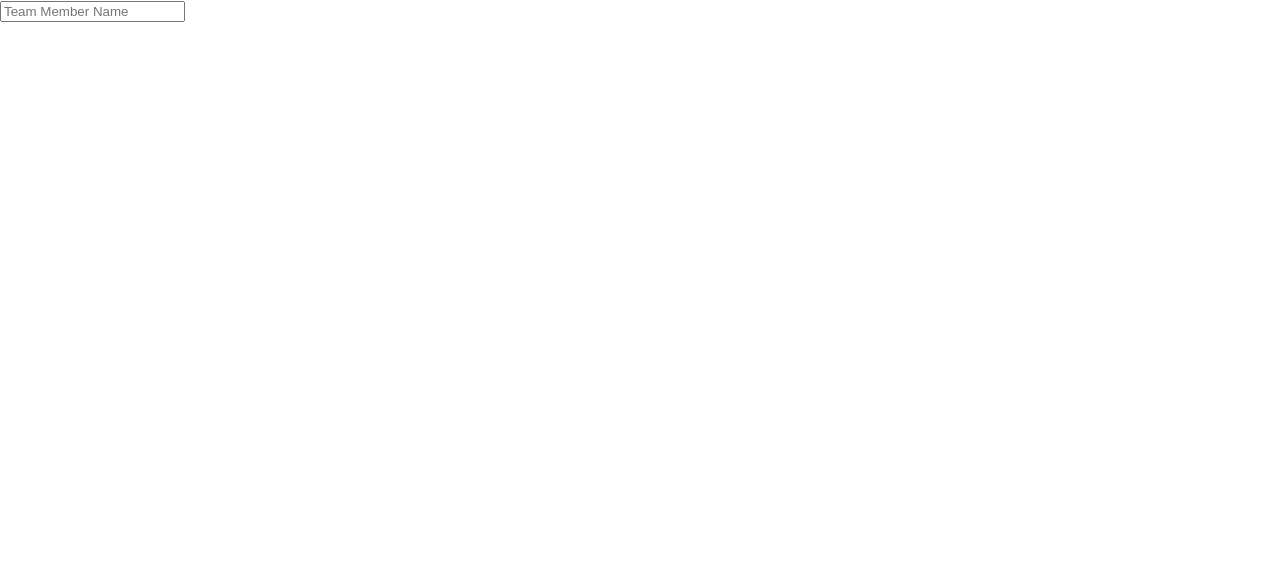
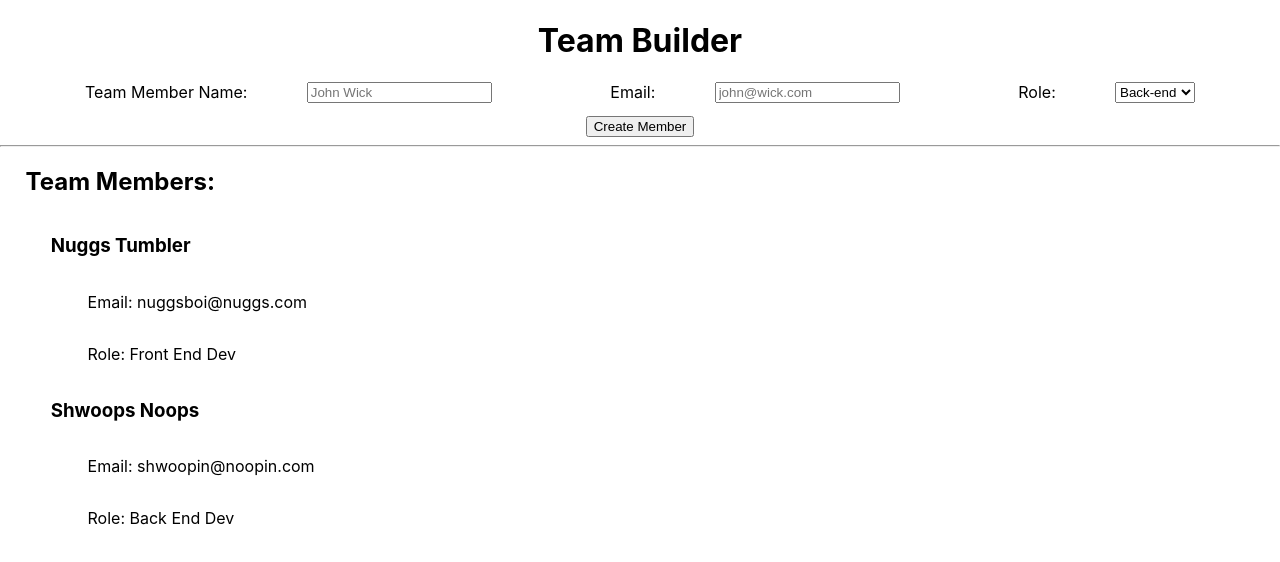
Before and after one commit to bloominstituteoftechnology/team-builder, a React (Create React App) app in the folder team-builder/: page / in a window 1280 px wide. Shown: the top 562 px of the page. Built offline with nearby package versions, Linux system fonts and the light colour scheme.

Commit message:
Completed MVP

```diff
--- a/team-builder/src/App.css
+++ b/team-builder/src/App.css
@@ -28,6 +28,36 @@
   color: #61dafb;
 }
 
+
+.formSection{
+  display:flex;
+  flex-wrap: wrap;
+  justify-content: space-evenly;
+  margin-left: 2%;
+  margin-right: 2%
+}
+
+h1{
+  display: flex;
+  justify-content: center;
+}
+.teamListDiv{
+  margin-left: 2%;
+}
+.memberList{
+  display: flex;
+  flex-direction: column;
+  margin-left: 2%;
+}
+.memberList p{
+  margin-left: 3%;
+}
+.submitButton{
+  display: flex;
+  justify-content: center;
+  margin-top: 1%;
+}
+
 @keyframes App-logo-spin {
   from {
     transform: rotate(0deg);
--- a/team-builder/src/App.js
+++ b/team-builder/src/App.js
@@ -1,10 +1,38 @@
-import logo from './logo.svg';
 import './App.css';
+import React, {useState} from 'react';
 import Form from './Form';
+import ListCreator from './ListCreator';
+import TeamMates from './TeamMateData';
 
 function App() {
+  const [teamData, setTeamData] = useState(TeamMates);
+
+  const addNewMember = (member) =>{
+    const newMember = {
+      id: Date.now(),
+      name: member.name,
+      email: member.email,
+      role: member.role
+    }
+    setTeamData(
+      [...teamData,
+      newMember]
+    )
+  };
+
   return (
-    <Form />
+    <div>
+      <h1> Team Builder</h1>
+      <Form teamData={teamData} setTeamData={setTeamData} addNewMember={addNewMember}/>
+      <hr></hr>
+      <div className="teamListDiv">
+        <h2>Team Members: </h2>
+        <ListCreator teamData={teamData} />
+      </div>
+
+    </div>
+
+
   );
 }
 
--- a/team-builder/src/Form.js
+++ b/team-builder/src/Form.js
@@ -1,10 +1,59 @@
-import React, { useState } from "react";
+import React, {useState} from "react";
 
-const Form = () => {
+const Form = (props) => {
+  const [member, setMember] = useState({
+    name: '',
+    email: '',
+    role: ''
+  })
+  const { addNewMember } = props;
+
+  const onMemberSubmit = (event) =>{
+    setMember({
+      ...member,
+      [event.target.id]:event.target.value})
+  }
+  // const onEmailChange = (event) =>{
+  //   setMember({...member,
+  //     email:event.target.value})
+  // }
+
+  const submitForm = event => {
+    event.preventDefault();
+    addNewMember(member);
+  }
+
   return (
     <div>
-      <form>
-        <input type="text" placeholder="Team Member Name"></input>
+      <form onSubmit={submitForm}>
+        <div className="formSection">
+          <label htmlFor="name">Team Member Name: </label>
+          <input
+            id="name"
+            type="text"
+            placeholder="John Wick"
+            onChange={onMemberSubmit}
+          ></input>
+          <br />
+          <label htmlFor="email">Email:</label>
+          <input
+            id="email"
+            type="email"
+            placeholder="john@wick.com"
+            onChange={onMemberSubmit}
+          ></input>
+          <br />
+          <label htmlFor="role">Role: </label>
+          <select id="role" onChange={onMemberSubmit} >
+            <option value="Back-end">Back-end</option>
+            <option value="Front-end">Front-end</option>
+            <option value="QA">QA</option>
+            <option value="Other">Other</option>
+          </select>
+        </div>
+        <div className="submitButton">
+          <button type="submit">Create Member</button>
+        </div>
       </form>
     </div>
   );
--- /dev/null
+++ b/team-builder/src/ListCreator.js
@@ -0,0 +1,27 @@
+import React from "react";
+import './App.css';
+
+const ListCreator = (props) =>
+{
+    return(
+        <div>
+            {props.teamData.map(member => (
+                <PersonDetails key={member.id} teamMember={member}/>
+            ))}
+        </div>
+    )
+}
+
+function PersonDetails(props){
+    const {name, email, role} = props.teamMember;
+
+    return(
+        <div className="memberList">
+            <h3>{name}</h3>
+            <p>Email: {email}</p>
+            <p>Role: {role}</p>
+        </div>
+    )
+}
+
+export default ListCreator;
--- /dev/null
+++ b/team-builder/src/TeamMateData.js
@@ -0,0 +1,16 @@
+const TeamMates = [
+    {
+        id: 0,
+        name: 'Nuggs Tumbler',
+        email: 'nuggsboi@nuggs.com',
+        role: 'Front End Dev'
+    },
+    {
+        id: 1,
+        name: 'Shwoops Noops',
+        email: 'shwoopin@noopin.com',
+        role: 'Back End Dev'
+    }
+]
+
+export default TeamMates;
```
Also changed, not shown: team-builder/src/index.css (line endings or trailing spaces), team-builder/src/logo.svg (deleted).
